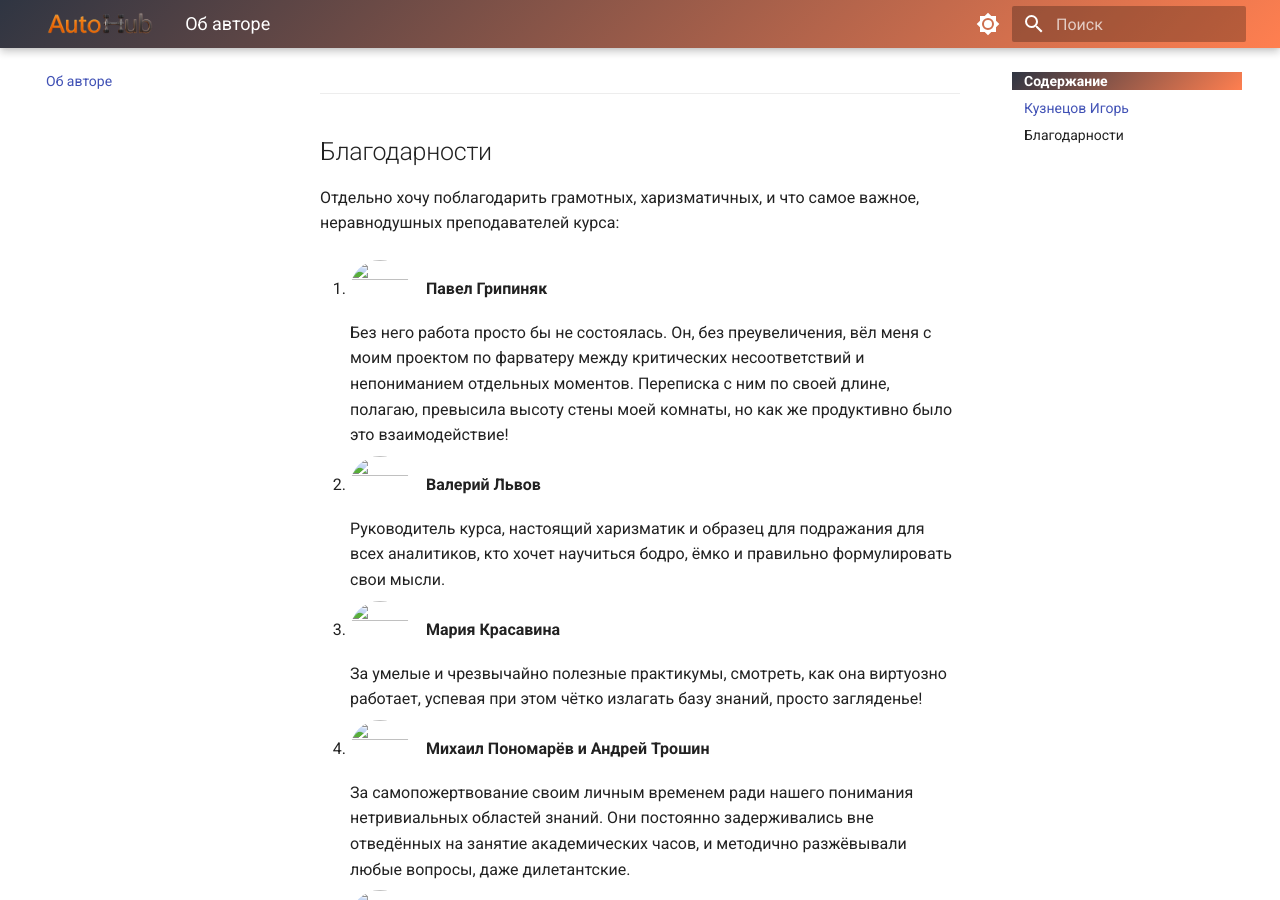
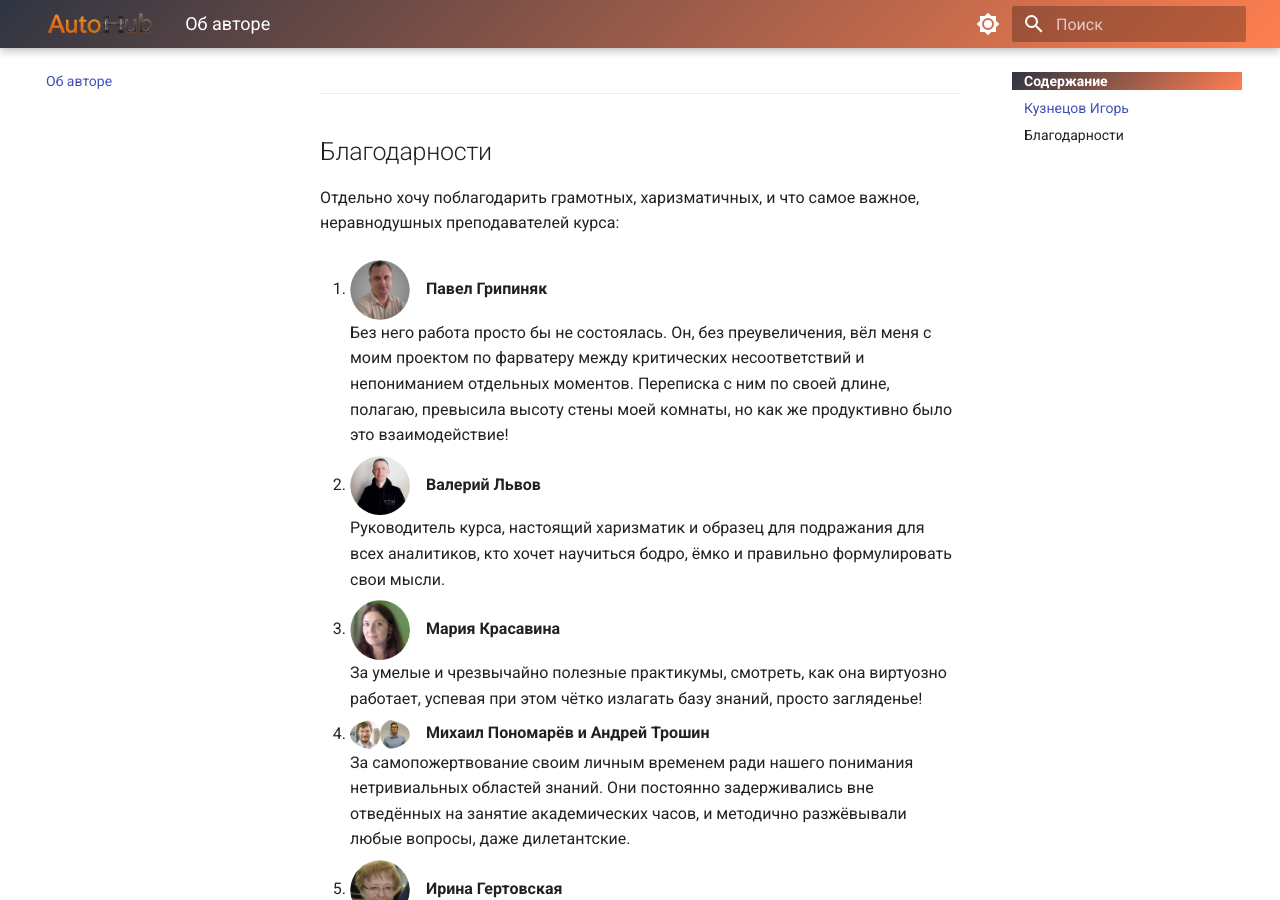
Before and after one commit to IggyKuz/AutoHub-Docs, an MkDocs documentation site: the page built from docs/about.md, in a window 1280 px wide and 900 px high, scrolled down 905 px. Built offline with MkDocs 1.6.1 and Material for MkDocs 9.7.7, drawn with Linux system fonts in a browser that asks for light colours.

Commit message:
fix thnx

```diff
--- a/docs/about.md
+++ b/docs/about.md
@@ -25,23 +25,23 @@
 
 Отдельно хочу поблагодарить грамотных, харизматичных, и что самое важное, неравнодушных преподавателей курса:
 
-1. <img src="assets/images/about/pavel.png" width="60" height="60" style="border-radius: 50%; vertical-align: middle; margin-right: 12px; object-fit: cover;"> **Павел Грипиняк**
+1. ![Павел Грипиняк](assets/images/about/pavel.png){ width="60" height="60" style="border-radius: 50%; vertical-align: middle; margin-right: 12px; object-fit: cover;" } **Павел Грипиняк**
    Без него работа просто бы не состоялась. Он, без преувеличения, вёл меня с моим проектом по фарватеру между критических несоответствий и непониманием отдельных моментов. Переписка с ним по своей длине, полагаю, превысила высоту стены моей комнаты, но как же продуктивно было это взаимодействие!
 
-2. <img src="assets/images/about/valery.png" width="60" height="60" style="border-radius: 50%; vertical-align: middle; margin-right: 12px; object-fit: cover;"> **Валерий Львов**
+2. ![Валерий Львов](assets/images/about/valery.png){ width="60" height="60" style="border-radius: 50%; vertical-align: middle; margin-right: 12px; object-fit: cover;" } **Валерий Львов**
    Руководитель курса, настоящий харизматик и образец для подражания для всех аналитиков, кто хочет научиться бодро, ёмко и правильно формулировать свои мысли.
 
-3. <img src="assets/images/about/maria.png" width="60" height="60" style="border-radius: 50%; vertical-align: middle; margin-right: 12px; object-fit: cover;"> **Мария Красавина**
+3. ![Мария Красавина](assets/images/about/maria.png){ width="60" height="60" style="border-radius: 50%; vertical-align: middle; margin-right: 12px; object-fit: cover;" } **Мария Красавина**
    За умелые и чрезвычайно полезные практикумы, смотреть, как она виртуозно работает, успевая при этом чётко излагать базу знаний, просто загляденье!
 
-4. <img src="assets/images/about/mikhail_andrey.png" width="60" height="60" style="border-radius: 50%; vertical-align: middle; margin-right: 12px; object-fit: cover;"> **Михаил Пономарёв и Андрей Трошин**
+4. ![Михаил Пономарёв и Андрей Трошин](assets/images/about/mikhail_andrey.png){ width="60" height="60" style="border-radius: 50%; vertical-align: middle; margin-right: 12px; object-fit: cover;" } **Михаил Пономарёв и Андрей Трошин**
    За самопожертвование своим личным временем ради нашего понимания нетривиальных областей знаний. Они постоянно задерживались вне отведённых на занятие академических часов, и методично разжёвывали любые вопросы, даже дилетантские.
 
-5. <img src="assets/images/about/irina.png" width="60" height="60" style="border-radius: 50%; vertical-align: middle; margin-right: 12px; object-fit: cover;"> **Ирина Гертовская**
+5. ![Ирина Гертовская](assets/images/about/irina.png){ width="60" height="60" style="border-radius: 50%; vertical-align: middle; margin-right: 12px; object-fit: cover;" } **Ирина Гертовская**
    Матёрый специалист и надёжный проводник в сложный, и не всегда очевидный, мир требований. Её слоган *"Требования - не грибы, их не собирают, а выявляют"* будет со мной до конца =)
 
-6. <img src="assets/images/about/gemini.png" width="60" height="60" style="border-radius: 50%; vertical-align: middle; margin-right: 12px; object-fit: cover; background: #fff;"> **Google Gemini**
+6. ![Google Gemini](assets/images/about/gemini.png){ width="60" height="60" style="border-radius: 50%; vertical-align: middle; margin-right: 12px; object-fit: cover; background: #fff;" } **Google Gemini**
    За помощь в узконаправленных разборах непонятых мной мест в матчасти системного анализа, и увлекательное реверс-инжиниринг путешествие в мир развёртывания сайтов на GitHub (почти более 200 коммитов, кривые поначалу деплои).
 
-7. <img src="assets/images/about/chatgpt.png" width="60" height="60" style="border-radius: 50%; vertical-align: middle; margin-right: 12px; object-fit: cover; background: #fff;"> **OpenAI ChatGPT**
+7. ![OpenAI ChatGPT](assets/images/about/chatgpt.png){ width="60" height="60" style="border-radius: 50%; vertical-align: middle; margin-right: 12px; object-fit: cover; background: #fff;" } **OpenAI ChatGPT**
    За иллюстрации и помощь с визуальным оформлением.
```
